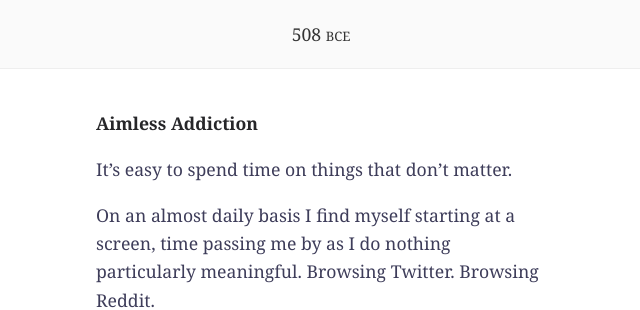
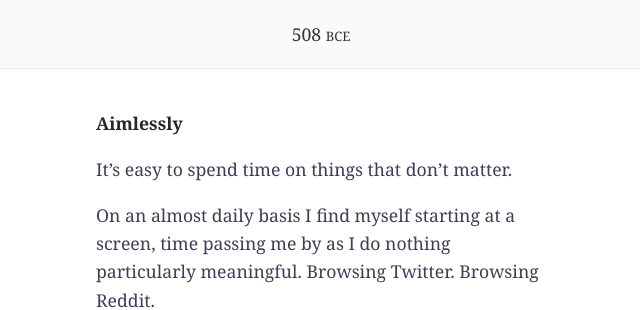
Before and after one commit to capshaw/508bce, a Jekyll site: the page built from posts/11.md, in a window 1280 px wide. Shown: the top 310 px of the page, without its empty margins (319-959 px from the left). Built offline with Jekyll 4.4.1, drawn with Linux system fonts in a browser that asks for light colours.

Commit message:
Update 11.md

```diff
--- a/posts/11.md
+++ b/posts/11.md
@@ -1,5 +1,5 @@
 ---
-title: Aimless Addiction
+title: Aimlessly
 layout: post
 in_navigation: true
 ---
```
